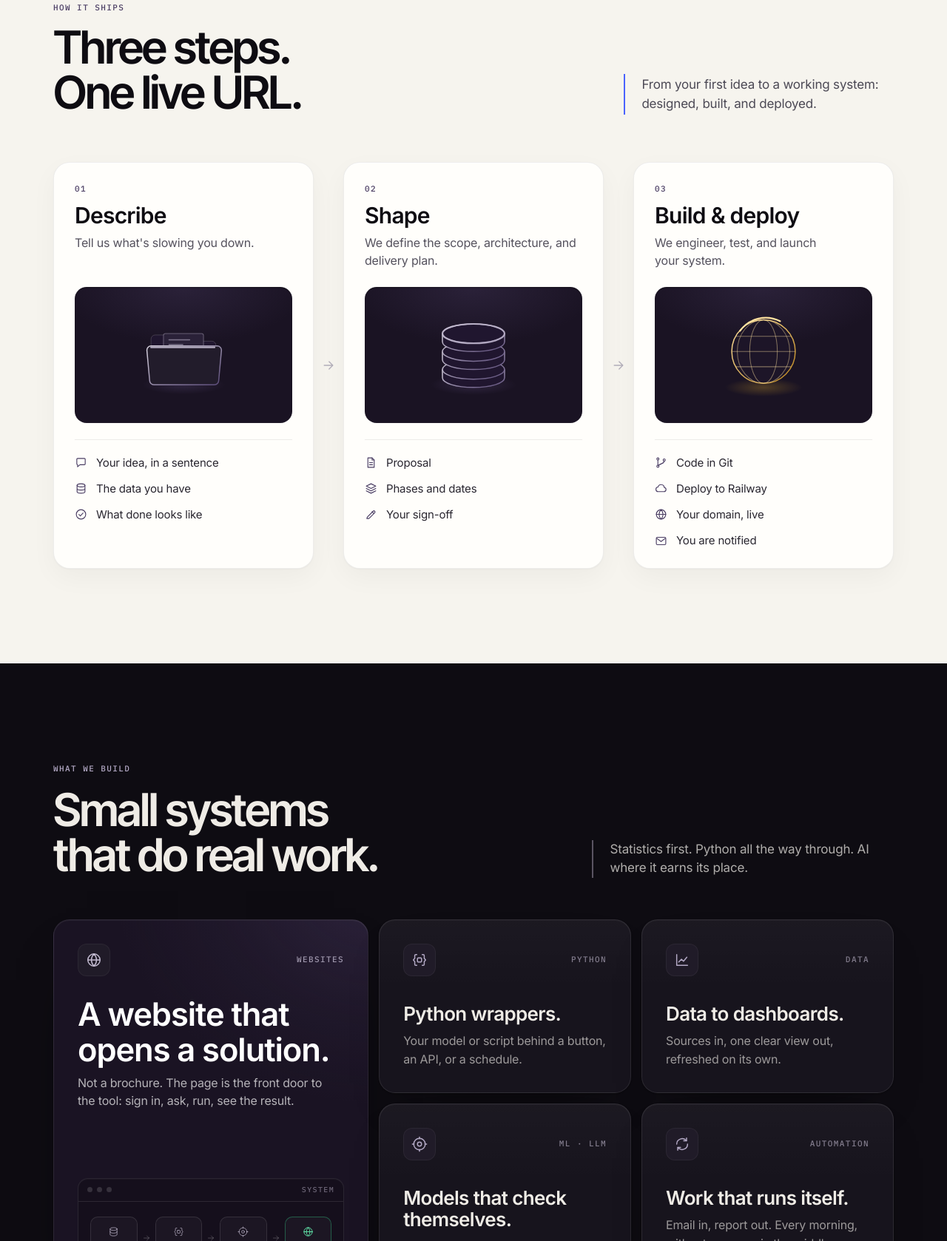
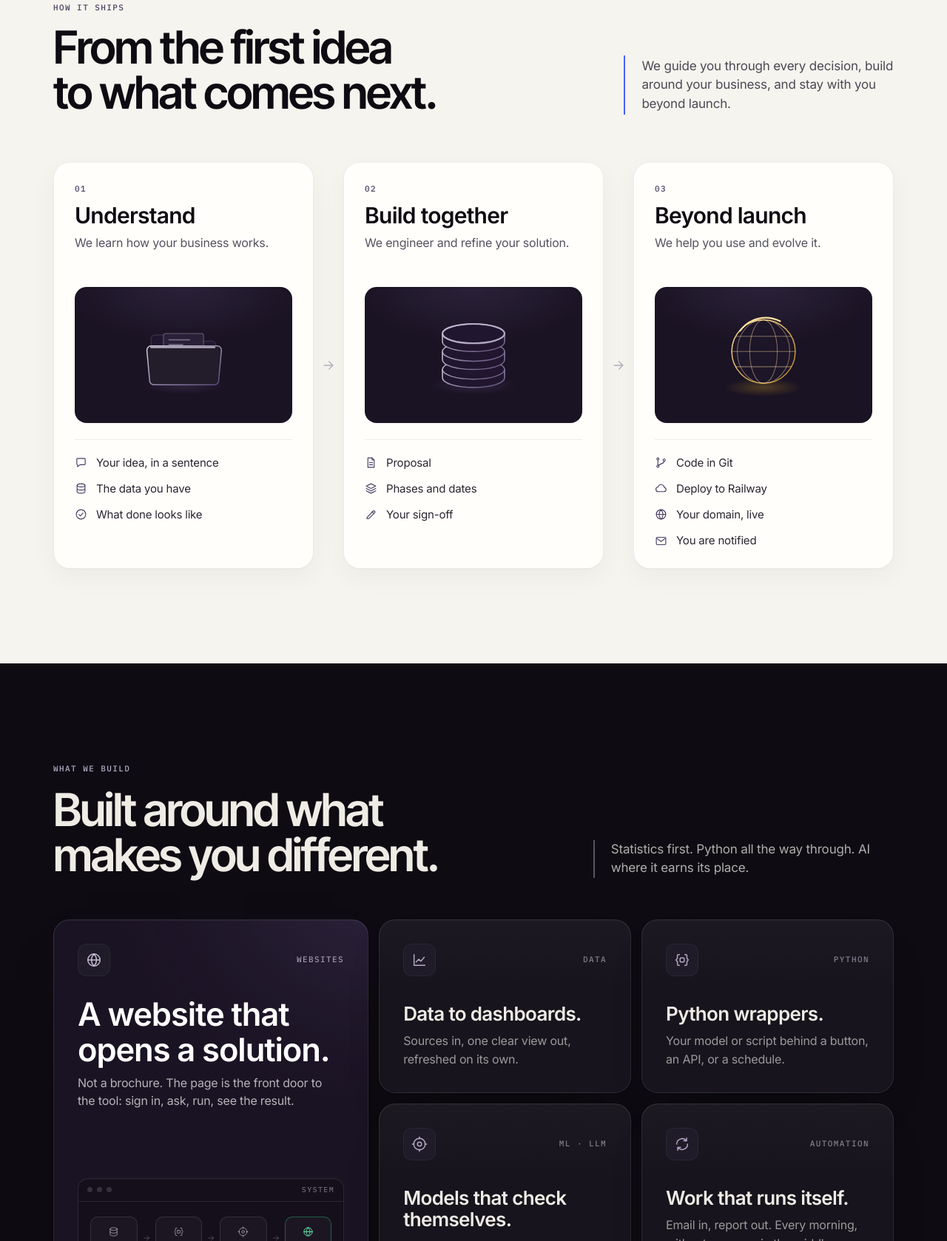
Before and after one commit to customaimodels/__CAI_01_website, a plain HTML site: page site/index.html in a window 1280 px wide. Shown: the part 1388-3066 px from the top of the page at 74% size. Drawn offline with Linux system fonts and the light colour scheme; no server answers.

```diff
--- a/site/index.html
+++ b/site/index.html
@@ -152,8 +152,8 @@
 <section class="blk paper" id="deploy">
  <div class="wrap">
   <div class="head">
-   <div class="rv"><span class="cap">How it ships</span><h2>Three steps.<br>One live URL.</h2></div>
-   <p class="rv" style="--i:1">From your first idea to a working system: designed, built, and deployed.</p>
+   <div class="rv"><span class="cap">How it ships</span><h2>From the first idea<br>to what comes next.</h2></div>
+   <p class="rv" style="--i:1">We guide you through every decision, build around your business, and stay with you beyond launch.</p>
   </div>
 
   <svg width="0" height="0" style="position:absolute" aria-hidden="true">
@@ -168,8 +168,8 @@
   <div class="steps">
    <article class="step rv">
     <span class="n">01</span>
-    <h3>Describe</h3>
-    <p>Tell us what's slowing you down.</p>
+    <h3>Understand</h3>
+    <p>We learn how your business works.</p>
     <div class="obj"><svg viewBox="0 0 150 150" aria-hidden="true">
      <ellipse class="glow" cx="75" cy="118" rx="60" ry="14" fill="url(#pool)"/>
      <path d="M28 52a6 6 0 0 1 6-6h26l9 9h47a6 6 0 0 1 6 6v50a6 6 0 0 1-6 6H34a6 6 0 0 1-6-6z" fill="#20162f" stroke="rgba(255,255,255,.18)"/>
@@ -187,8 +187,8 @@
    <div class="arw"><svg class="ico"><use href="#i-arrow"/></svg></div>
    <article class="step mid rv" style="--i:1">
     <span class="n">02</span>
-    <h3>Shape</h3>
-    <p>We define the scope, architecture, and delivery plan.</p>
+    <h3>Build together</h3>
+    <p>We engineer and refine your solution.</p>
     <div class="obj"><svg viewBox="0 0 150 150" aria-hidden="true">
      <ellipse class="glow" cx="75" cy="118" rx="62" ry="15" fill="url(#pool)"/>
      <g class="db" stroke="url(#gb)" stroke-width="1.6" fill="#20162f">
@@ -207,8 +207,8 @@
    <div class="arw"><svg class="ico"><use href="#i-arrow"/></svg></div>
    <article class="step rv" style="--i:2">
     <span class="n">03</span>
-    <h3>Build &amp; deploy</h3>
-    <p>We engineer, test, and launch your system.</p>
+    <h3>Beyond launch</h3>
+    <p>We help you use and evolve it.</p>
     <div class="obj"><svg viewBox="0 0 150 150" aria-hidden="true">
      <ellipse class="glow" cx="75" cy="122" rx="56" ry="13" fill="url(#poolg)"/>
      <circle cx="75" cy="70" r="46" fill="#1d1528" stroke="url(#gg)" stroke-width="1.6"/>
@@ -232,7 +232,7 @@
 <section class="blk" id="build">
  <div class="wrap">
   <div class="head">
-   <div><span class="cap">What we build</span><h2>Small systems that do real work.</h2></div>
+   <div><span class="cap">What we build</span><h2>Built around what makes you different.</h2></div>
    <p>Statistics first. Python all the way through. AI where it earns its place.</p>
   </div>
   <div class="bento">
@@ -251,17 +251,17 @@
      </div>
     </div>
    </article>
-   <article class="tile rv" style="--i:1" data-cap="python">
+   <article class="tile rv" style="--i:1" data-cap="data">
+    <div class="ic"><svg class="ico"><use href="#i-chart"/></svg></div>
+    <span class="tag">Data</span>
+    <h3>Data to dashboards.</h3>
+    <p>Sources in, one clear view out, refreshed on its own.</p>
+   </article>
+   <article class="tile rv" style="--i:2" data-cap="python">
     <div class="ic"><svg class="ico"><use href="#i-wrap"/></svg></div>
     <span class="tag">Python</span>
     <h3>Python wrappers.</h3>
     <p>Your model or script behind a button, an API, or a schedule.</p>
-   </article>
-   <article class="tile rv" style="--i:2" data-cap="data">
-    <div class="ic"><svg class="ico"><use href="#i-chart"/></svg></div>
-    <span class="tag">Data</span>
-    <h3>Data to dashboards.</h3>
-    <p>Sources in, one clear view out, refreshed on its own.</p>
    </article>
    <article class="tile rv" style="--i:3" data-cap="models">
     <div class="ic"><svg class="ico"><use href="#i-core"/></svg></div>
```
